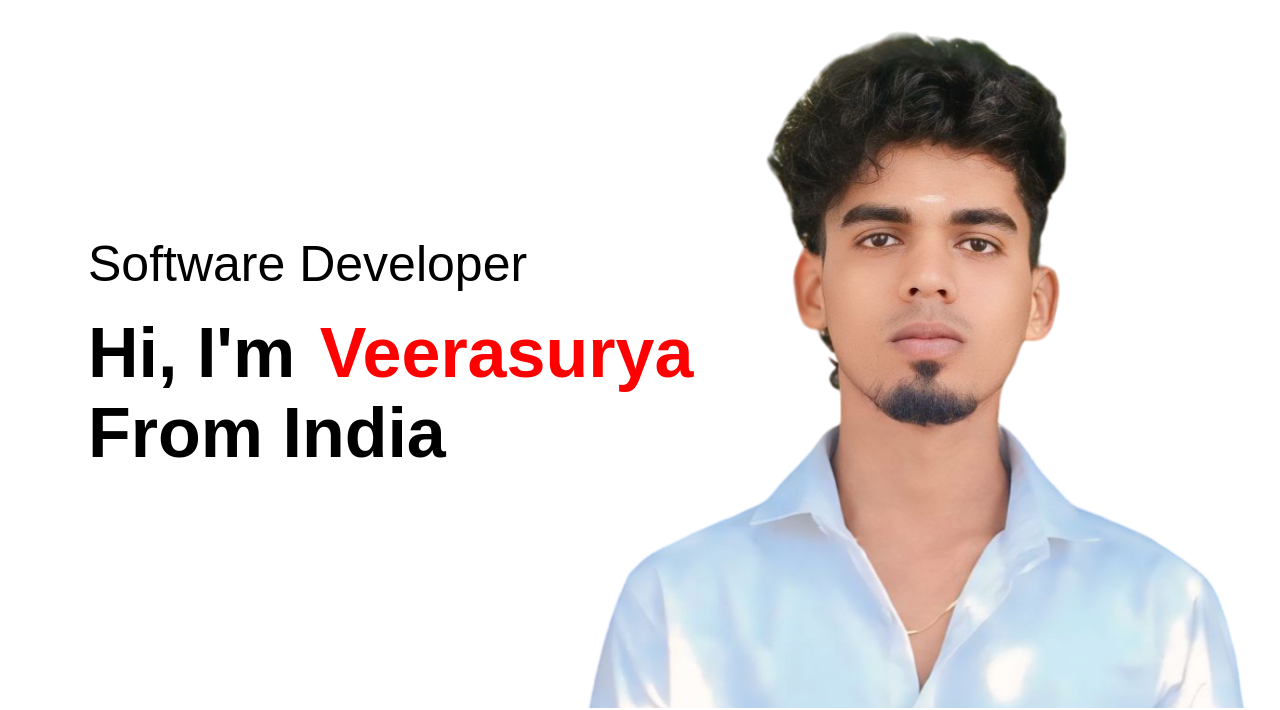
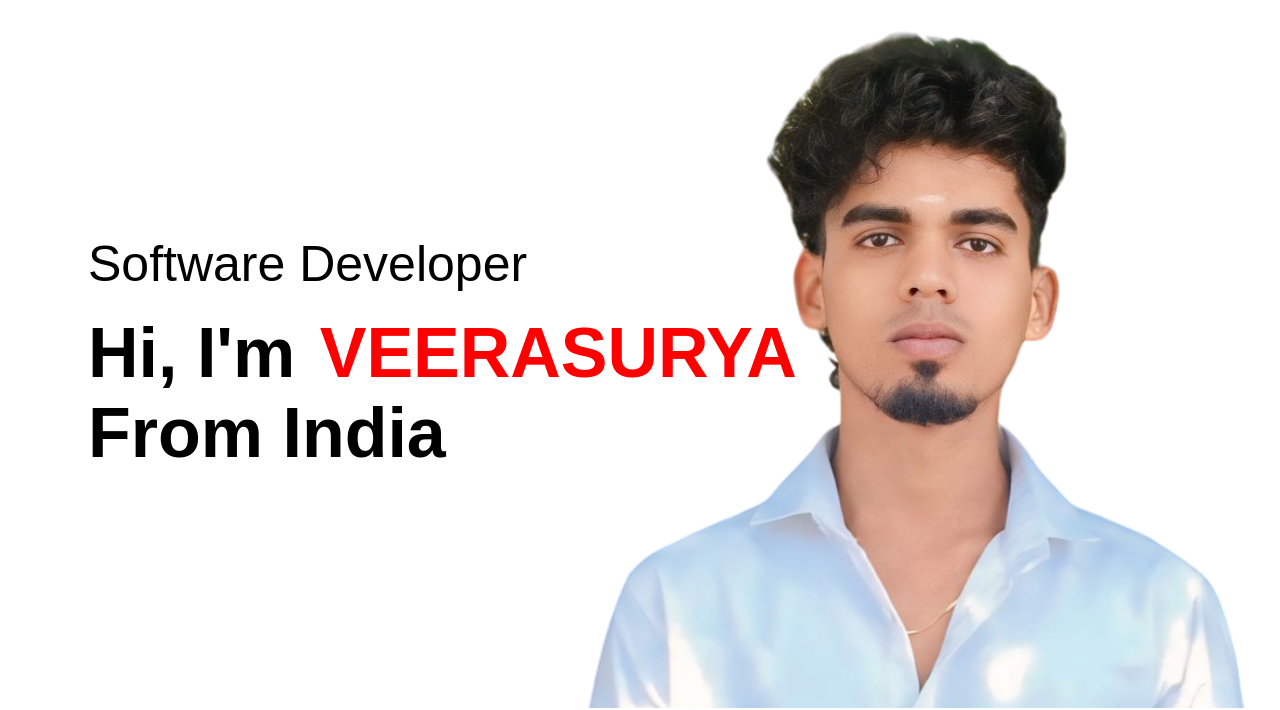
Before and after one commit to Veerasuryahub/portfolio_git, a plain HTML site: page index.html in a window 1280 px wide. Shown: the part 102-812 px from the top of the page. Drawn offline with Linux system fonts and the light colour scheme.

Commit message:
Update index.html

```diff
--- a/index.html
+++ b/index.html
@@ -4,7 +4,7 @@
 <head>
     <meta charset="UTF-8">
     <meta name="viewport" content="width=device-width, initial-scale=1.0">
-    <title>welcome to veerasurya portfolio</title>
+    <title>welcome to VEERA portfolio</title>
     <link rel="stylesheet" href="style.css">
     <link rel="stylesheet" href="https://cdnjs.cloudflare.com/ajax/libs/font-awesome/6.5.0/css/all.min.css">
 
@@ -34,7 +34,7 @@
         </div>
         <div class="header-text">
             <p>Software Developer</p>
-            <h1>Hi, I'm <span>Veerasurya</span> <br> From India</h1>
+            <h1>Hi, I'm <span>VEERASURYA</span> <br> From India</h1>
         </div>
     </div>
 
```
